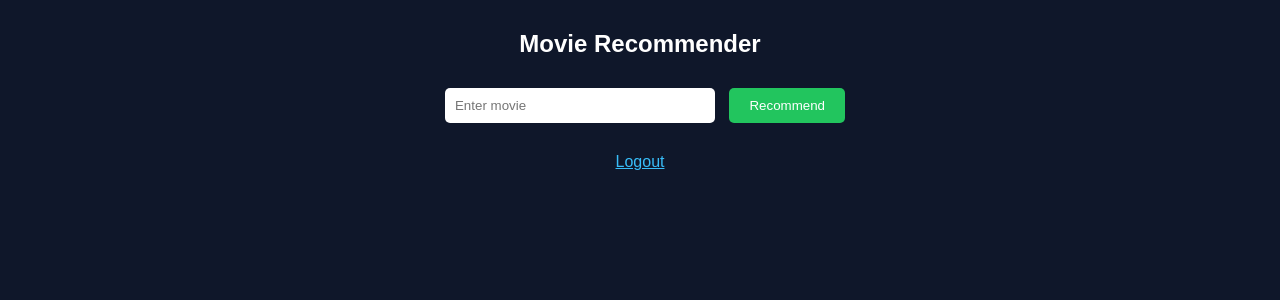
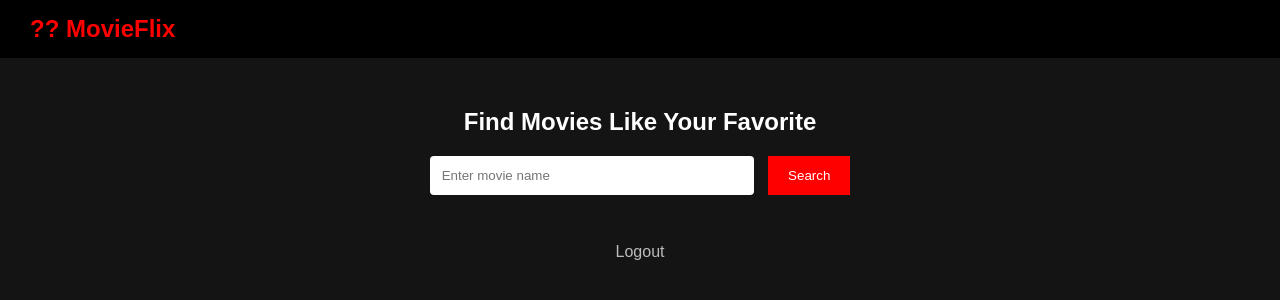
Before and after one commit to gong-yoo79/movie-recommender, a Flask app: template templates/index.html in a window 1280 px wide. Shown: the top 300 px of the page. Run offline with Flask 3, Linux system fonts and the light colour scheme; the template is opened without the code that fills it, so the values that code supplies are empty.

Commit message:
added netflix style UI

```diff
--- a/requirements.txt
+++ b/requirements.txt
@@ -1,5 +1,4 @@
 flask
-numpy
 pandas
 scikit-learn
 gunicorn
--- a/static/style.css
+++ b/static/style.css
@@ -1,53 +1,64 @@
 body {
+    margin: 0;
     font-family: Arial, sans-serif;
-    background: #0f172a;
+    background-color: #141414;
     color: white;
-    text-align: center;
 }
 
-h2 {
-    margin-top: 30px;
+header {
+    background: #000;
+    padding: 15px 30px;
+    font-size: 24px;
+    font-weight: bold;
+    color: red;
+}
+
+.container {
+    text-align: center;
+    margin-top: 50px;
 }
 
 input {
-    padding: 10px;
-    width: 250px;
-    border-radius: 5px;
+    padding: 12px;
+    width: 300px;
+    border-radius: 4px;
     border: none;
-    margin: 10px;
 }
 
 button {
-    padding: 10px 20px;
-    background: #22c55e;
+    padding: 12px 20px;
+    margin-left: 10px;
+    background: red;
     color: white;
     border: none;
-    border-radius: 5px;
     cursor: pointer;
 }
 
 button:hover {
-    background: #16a34a;
+    background: darkred;
 }
 
-#result {
-    margin-top: 20px;
-    font-size: 18px;
+.movies {
+    display: flex;
+    flex-wrap: wrap;
+    justify-content: center;
+    margin-top: 30px;
 }
 
-table {
-    margin: auto;
-    margin-top: 20px;
-    border-collapse: collapse;
+.card {
+    background: #222;
+    margin: 10px;
+    padding: 20px;
+    width: 200px;
+    border-radius: 8px;
+    transition: transform 0.3s;
 }
 
-td, th {
-    padding: 10px;
-    border: 1px solid white;
+.card:hover {
+    transform: scale(1.1);
 }
 
 a {
-    display: block;
-    margin-top: 20px;
-    color: #38bdf8;
+    color: #bbb;
+    text-decoration: none;
 }
--- a/templates/index.html
+++ b/templates/index.html
@@ -1,31 +1,45 @@
 <!DOCTYPE html>
 <html>
 <head>
+    <title>Movie Recommender</title>
     <link rel="stylesheet" href="{{ url_for('static', filename='style.css') }}">
 </head>
+
 <body>
 
-<h2>Movie Recommender</h2>
+<header>
+    ?? MovieFlix
+</header>
 
-<input id="movie" placeholder="Enter movie">
-<button onclick="getRec()">Recommend</button>
+<div class="container">
+    <h2>Find Movies Like Your Favorite</h2>
 
-<div id="result"></div>
+    <input id="movie" placeholder="Enter movie name">
+    <button onclick="getRec()">Search</button>
 
+    <div class="movies" id="result"></div>
+
+    <br>
     <a href="/logout">Logout</a>
+</div>
 
 <script>
 function getRec(){
     fetch('/add-movie',{
         method:'POST',
         headers:{'Content-Type':'application/json'},
-    body:JSON.stringify({movie:document.getElementById('movie').value})
+        body:JSON.stringify({
+            movie:document.getElementById('movie').value
+        })
     })
     .then(res=>res.json())
     .then(data=>{
-    document.getElementById('result').innerHTML =
-      data.recommendations.join('<br>')
-  })
+        let html = "";
+        data.recommendations.forEach(m => {
+            html += `<div class="card">${m}</div>`;
+        });
+        document.getElementById('result').innerHTML = html;
+    });
 }
 </script>
 
```
Also changed, not shown: templates/login.html (+12 -7 lines). Lines whose indentation alone changed are shown as unchanged.
